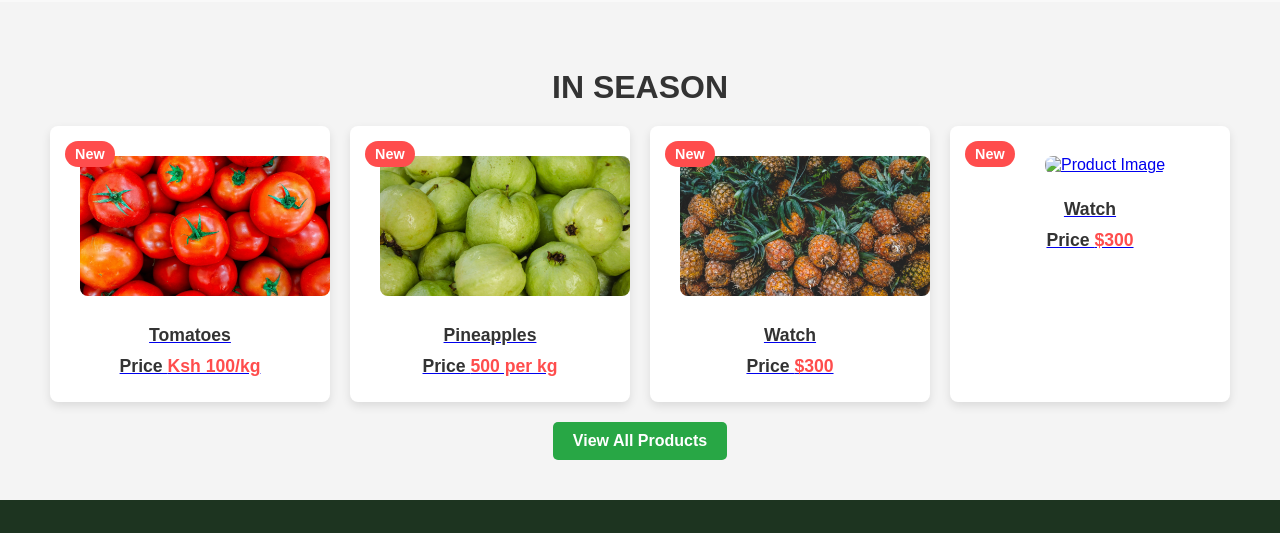
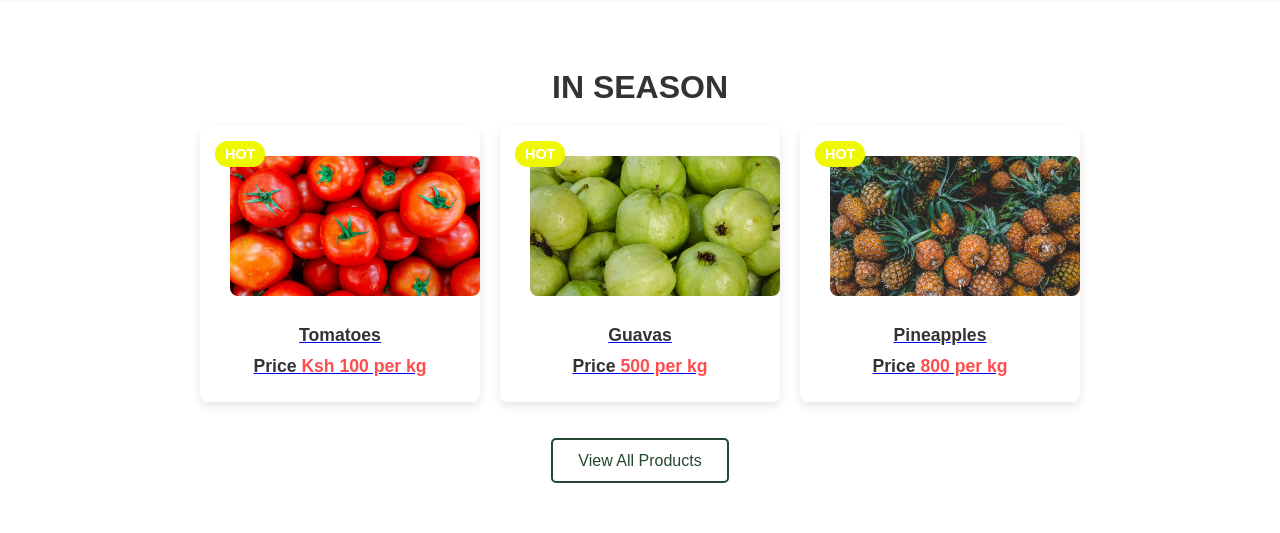
Before and after one commit to CKanana/MazaoHub, a plain HTML site: page html files/BuyersProfile.html in a window 1280 px wide. Shown: the part 1000-1533 px from the top of the page. Drawn offline with nearby package versions, Linux system fonts and the light colour scheme; some packages are replaced by stand-ins of ours; a script that the page names is missing; files whose address does not match are found by name.

Commit message:
updated buyerspage

```diff
--- a/CSS files/BuyersProfile.css
+++ b/CSS files/BuyersProfile.css
@@ -95,7 +95,7 @@ body {
     display: flex;
     align-items: center;
     color: #050505;
-    margin-left: 15px;
+    margin-left: 5px;
   }
 
   /* Responsive styling */
@@ -309,13 +309,11 @@ body {
 
   /*marketplace*/
   /* General Styling */
-body {
-  font-family: Arial, sans-serif;
-  background-color: #f4f4f4;
-}
+
 
 .shop_section {
   padding: 40px 0;
+  height: 500px;
 }
 
 .heading_container h2 {
@@ -371,6 +369,7 @@ body {
 .detail-box h6 span {
   color: #ff4d4d;
   font-weight: bold;
+  text-decoration: none;
 }
 
 /* New Label */
@@ -378,7 +377,7 @@ body {
   position: absolute;
   top: 15px;
   left: 15px;
-  background-color: #ff4d4d;
+  background-color: #eff701;
   color: #fff;
   font-size: 0.9rem;
   padding: 5px 10px;
@@ -389,18 +388,17 @@ body {
 /* Button Styling */
 .btn-box {
   text-align: center;
-  margin-top: 20px;
+  margin-top: 50px;
 }
 
 .btn-box a {
-  display: inline-block;
-  padding: 10px 20px;
-  background-color: #28a745;
-  color: #fff;
+  background-color: white;
+  color: #254731;
+  padding: 12px 25px;
+  border: 2px solid #254731;
   border-radius: 5px;
+  cursor: pointer;
   text-decoration: none;
-  font-weight: bold;
-  transition: background-color 0.3s;
 }
 
 .btn-box a:hover {
--- a/html files/BuyersProfile.html
+++ b/html files/BuyersProfile.html
@@ -72,7 +72,7 @@
                 <p>Explore all the available farmers and their ratings</p>
 
               </div>
-              <img src="../Assets/farmer2.jpg" alt="Farmers" class="slide-img">
+              <img src="../Assets/farmer8.jpg" alt="Farmers" class="slide-img">
             </div>
           </div>
           <!-- Slide 3 -->
@@ -128,13 +128,13 @@
       <div class="products_grid">
         <div class="product_card">
           <a href="#">
-            <div class="new_label">New</div>
+            <div class="new_label">HOT</div>
             <div class="img-box">
               <img src="C:\Users\tracy\OneDrive\Desktop\MazaoHub\Assets\product1.jpg" alt="Product Image">
             </div>
             <div class="detail-box">
               <h6>Tomatoes</h6>
-              <h6>Price <span>Ksh 100/kg</span></h6>
+              <h6>Price <span>Ksh 100 per kg</span></h6>
             </div>
           </a>
         </div>
@@ -142,40 +142,29 @@
         <!-- Repeat for each product -->
         <div class="product_card">
           <a href="#">
-            <div class="new_label">New</div>
+            <div class="new_label">HOT</div>
             <div class="img-box">
               <img src="../Assets/product3.jpg" alt="Product Image">
             </div>
             <div class="detail-box">
-              <h6>Pineapples</h6>
+              <h6>Guavas</h6>
               <h6>Price <span>500 per kg</span></h6>
             </div>
           </a>
         </div>
         <div class="product_card">
           <a href="#">
-            <div class="new_label">New</div>
+            <div class="new_label">HOT</div>
             <div class="img-box">
               <img src="../Assets/product2.jpg" alt="Product Image">
             </div>
             <div class="detail-box">
-              <h6>Watch</h6>
-              <h6>Price <span>$300</span></h6>
+              <h6>Pineapples</h6>
+              <h6>Price <span>800 per kg</span></h6>
             </div>
           </a>
         </div>
-        <div class="product_card">
-          <a href="#">
-            <div class="new_label">New</div>
-            <div class="img-box">
-              <img src="images/p2.png" alt="Product Image">
-            </div>
-            <div class="detail-box">
-              <h6>Watch</h6>
-              <h6>Price <span>$300</span></h6>
-            </div>
-          </a>
-        </div>
+
 
         <!-- More products... -->
       </div>
```
Also changed, not shown: Assets/farmer8.jpg (added).
